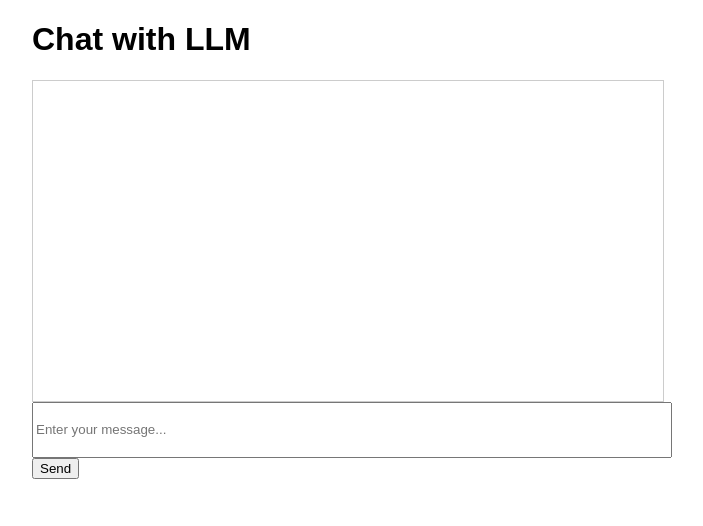
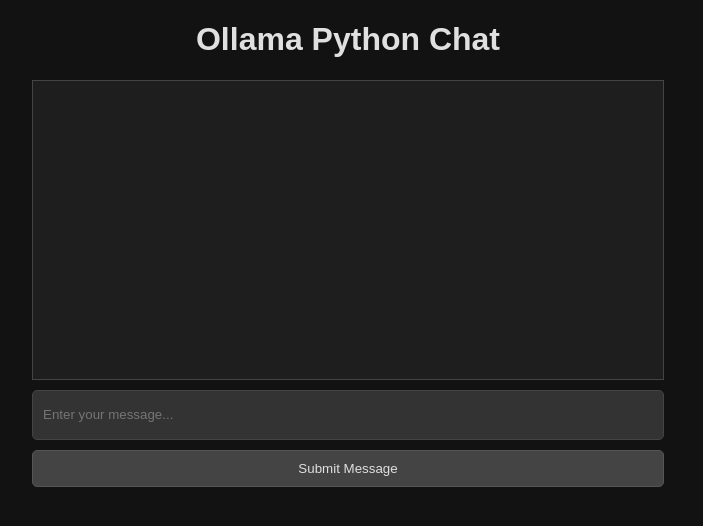
Before and after one commit to DrCBeatz/ollama-python-chat, a Flask app: page / in a window 1280 px wide. Shown: the top 526 px of the page, without its empty margins (292-995 px from the left). Run offline with Flask 3, Linux system fonts and the light colour scheme.

Commit message:
implement dark mode and adjust styling of index.html template

```diff
--- a/templates/index.html
+++ b/templates/index.html
@@ -2,21 +2,66 @@
 <!DOCTYPE html>
 <html>
 <head>
-    <title>Chat with LLM</title>
+    <title>Ollama Python Chat</title>
     <style>
-        body { font-family: Arial, sans-serif; }
-        .chat-container { width: 50%; margin: auto; }
-        .message-box { width: 100%; height: 50px; }
-        .chat-log { border: 1px solid #ccc; padding: 10px; height: 300px; overflow-y: scroll; white-space: pre-wrap; }
+        body {
+            font-family: Arial, sans-serif;
+            background-color: #121212;
+            color: #e0e0e0;
+        }
+        .chat-container {
+            width: 50%;
+            margin: auto;
+            text-align: center;
+        }
+        h1 {
+            text-align: center;
+            color: #e0e0e0;
+        }
+        .message-box {
+            width: calc(100% - 0px); /* Adjusted for padding and border */
+            height: 50px;
+            background-color: #333;
+            color: #e0e0e0;
+            border: 1px solid #444;
+            border-radius: 5px;
+            padding: 10px;
+            box-sizing: border-box;
+            margin-bottom: 10px; /* Add margin to separate from button */
+        }
+        .chat-log {
+            border: 1px solid #444;
+            padding: 10px;
+            height: 300px;
+            overflow-y: scroll;
+            white-space: pre-wrap;
+            background-color: #1e1e1e;
+            box-sizing: border-box;
+            text-align: left; /* Ensure text is left-aligned */
+            margin-bottom: 10px; /* Add margin to separate from input */
+        }
+        button {
+            width: 100%;
+            background-color: #444;
+            color: #e0e0e0;
+            border: 1px solid #555;
+            border-radius: 5px;
+            padding: 10px;
+            cursor: pointer;
+            box-sizing: border-box;
+        }
+        button:hover {
+            background-color: #555;
+        }
     </style>
 </head>
 <body>
     <div class="chat-container">
-        <h1>Chat with LLM</h1>
+        <h1>Ollama Python Chat</h1>
         <div class="chat-log" id="chat-log"></div>
         <form id="chat-form">
             <input type="text" name="message" class="message-box" placeholder="Enter your message...">
-            <button type="submit">Send</button>
+            <button type="submit">Submit Message</button>
         </form>
     </div>
 
```
